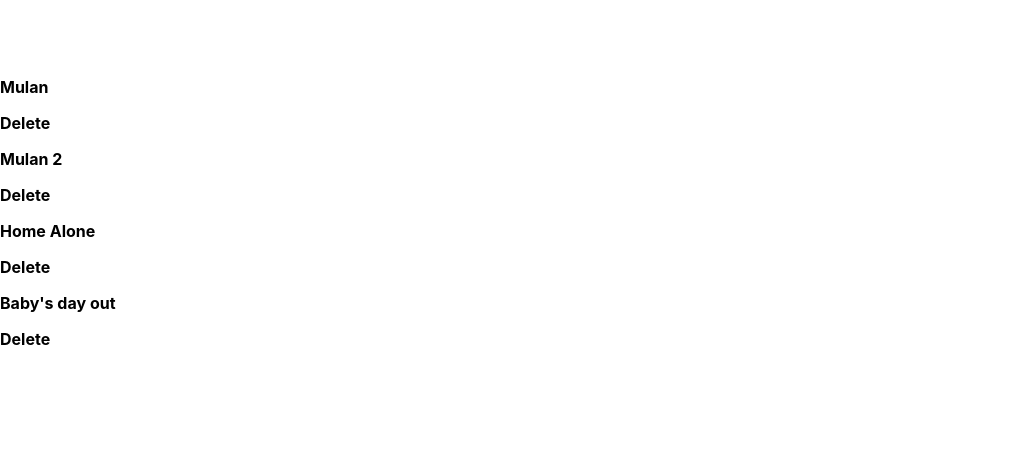
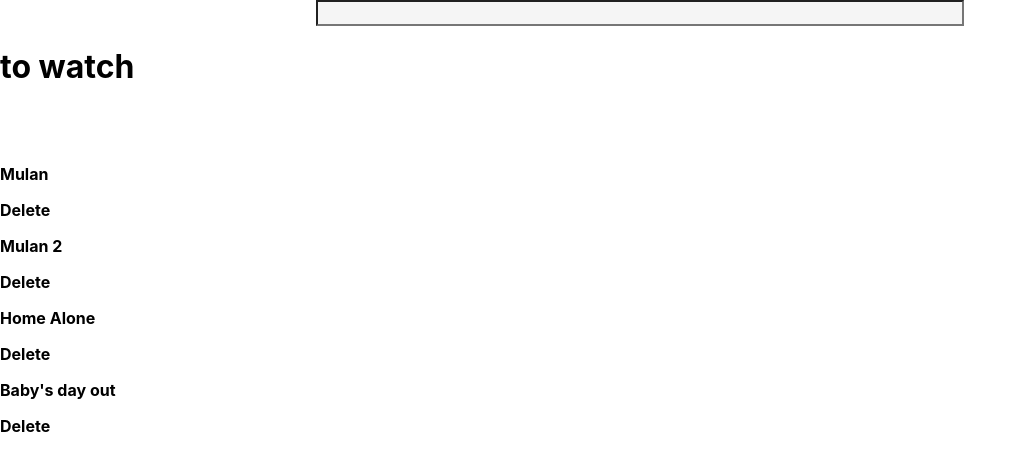
Before and after one commit to EmanAALK/movie-library, a React (Create React App) app: page / in a window 1280 px wide. Shown: the top 470 px of the page, without its empty margins (0-1027 px from the left). Built offline with nearby package versions, Linux system fonts and the light colour scheme.

Commit message:
added search bar

```diff
--- a/src/components/MovieItem.js
+++ b/src/components/MovieItem.js
@@ -4,9 +4,6 @@
 //Components
 import DeleteButton from "./buttons/DeleteButton";
 // import UpdateButton from "./buttons/UpdateButton";
-
-//Stores
-import movieStore from "../stores/movieStore";
 
 const MovieItem = ({ movie, deleteMovie }) => {
   return (
--- a/src/components/MovieList.js
+++ b/src/components/MovieList.js
@@ -1,5 +1,6 @@
 import React, { useState } from "react";
 import { observer } from "mobx-react";
+import { BsPlusCircle } from "react-icons/bs";
 
 //Component
 import MovieItem from "./MovieItem";
@@ -7,18 +8,29 @@
 
 //Styles
 import { ListWrapper } from "../styles";
+import SearchBar from "../components/SearchBar";
 
 //Stores
 import movieStore from "../stores/movieStore";
 
 const MovieList = ({ deleteMovie }) => {
-  const movieList = movieStore.movies.map((movie) => (
-    <MovieItem deleteMovie={deleteMovie} movie={movie} key={movie.id} />
-  ));
+  const [query, setQuery] = useState("");
+
+  const movieList = movieStore.movies
+    .filter((movie) => movie.name.toLowerCase().includes(query.toLowerCase()))
+    .map((movie) => (
+      <MovieItem deleteMovie={deleteMovie} movie={movie} key={movie.id} />
+    ));
+
   return (
-    <ListWrapper>
-      <h4>{movieList}</h4>
-    </ListWrapper>
+    <>
+      <SearchBar setQuery={setQuery} />
+      <h1>to watch</h1>
+
+      <ListWrapper>
+        <h4>{movieList}</h4>
+      </ListWrapper>
+    </>
   );
 };
 
--- /dev/null
+++ b/src/components/SearchBar.js
@@ -0,0 +1,12 @@
+import React from "react";
+
+//style
+import { SearchBarStyled } from "../styles";
+
+const SearchBar = (props) => {
+  return (
+    <SearchBarStyled onChange={(event) => props.setQuery(event.target.value)} />
+  );
+};
+
+export default SearchBar;
--- /dev/null
+++ b/src/components/WatchedList.js
@@ -0,0 +1,3 @@
+import React from "react";
+
+export default WatchedList;
--- /dev/null
+++ b/src/components/buttons/AddMovieButton.js
@@ -0,0 +1,6 @@
+// import React, { useState } from "react";
+
+// return()
+
+// };
+// export AddMovieButton;
--- a/src/styles.js
+++ b/src/styles.js
@@ -1,4 +1,14 @@
 import styled, { createGlobalStyle } from "styled-components";
+
+export const CreateButtonStyled = styled.button`
+  color: ${(props) => props.theme.backgroundColor};
+  background-color: ${(props) => props.theme.mainColor};
+
+  &:hover {
+    color: ${(props) => props.theme.mainColor};
+    background-color: ${(props) => props.theme.backgroundColor};
+  }
+`;
 
 export const DeleteButtonStyled = styled.p`
   color: ${(props) => props.theme.red};
@@ -11,6 +21,16 @@
 background-color: ${(props) => props.theme.backgroundColor};
 }`;
 
+export const SearchBarStyled = styled.input`
+  height: 20px;
+  display: block;
+  margin-left: auto;
+  margin-right: auto;
+  width: 50%;
+
+  background-color: #f5f5f5;
+`;
+
 export const ListWrapper = styled.h4`
   margin-top: 40px;
   margin-right: 100px;
```
Also changed, not shown: src/App.js (+9 -1 lines), src/components/modal/MovieModal.js (+55 -6 lines).
